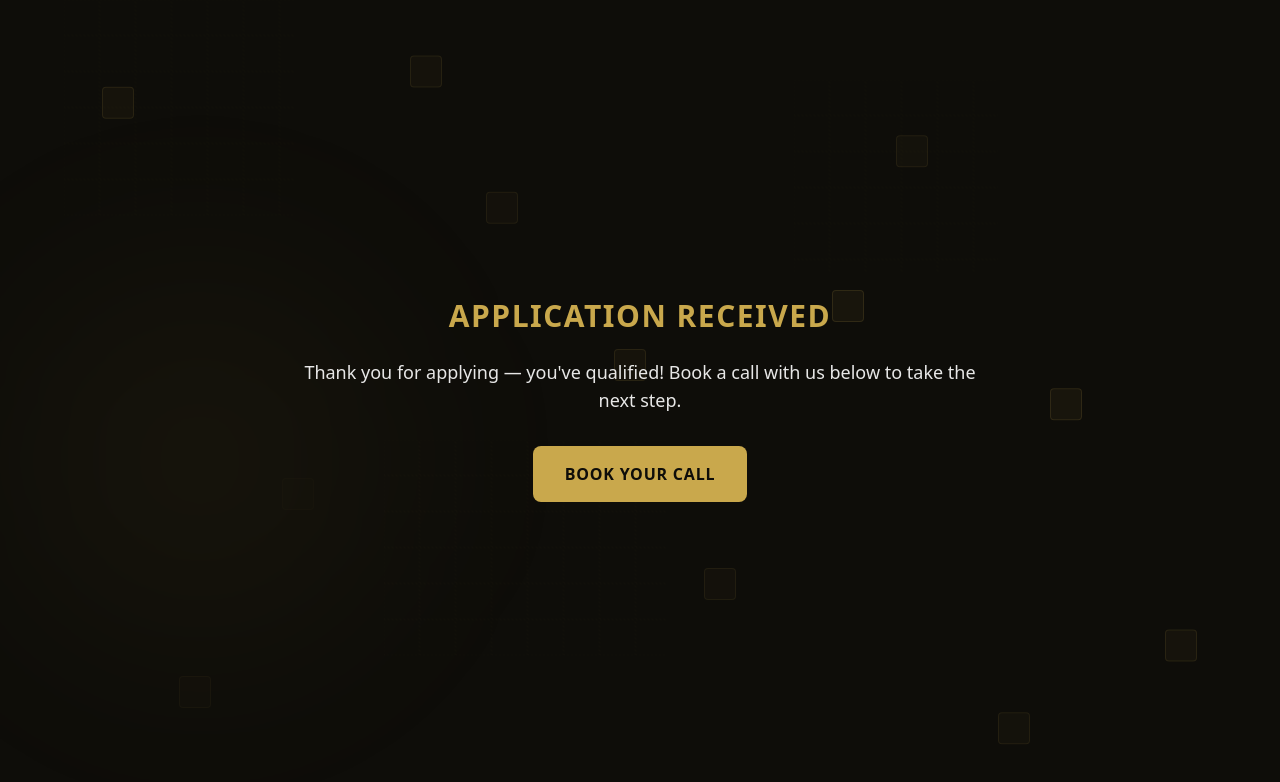
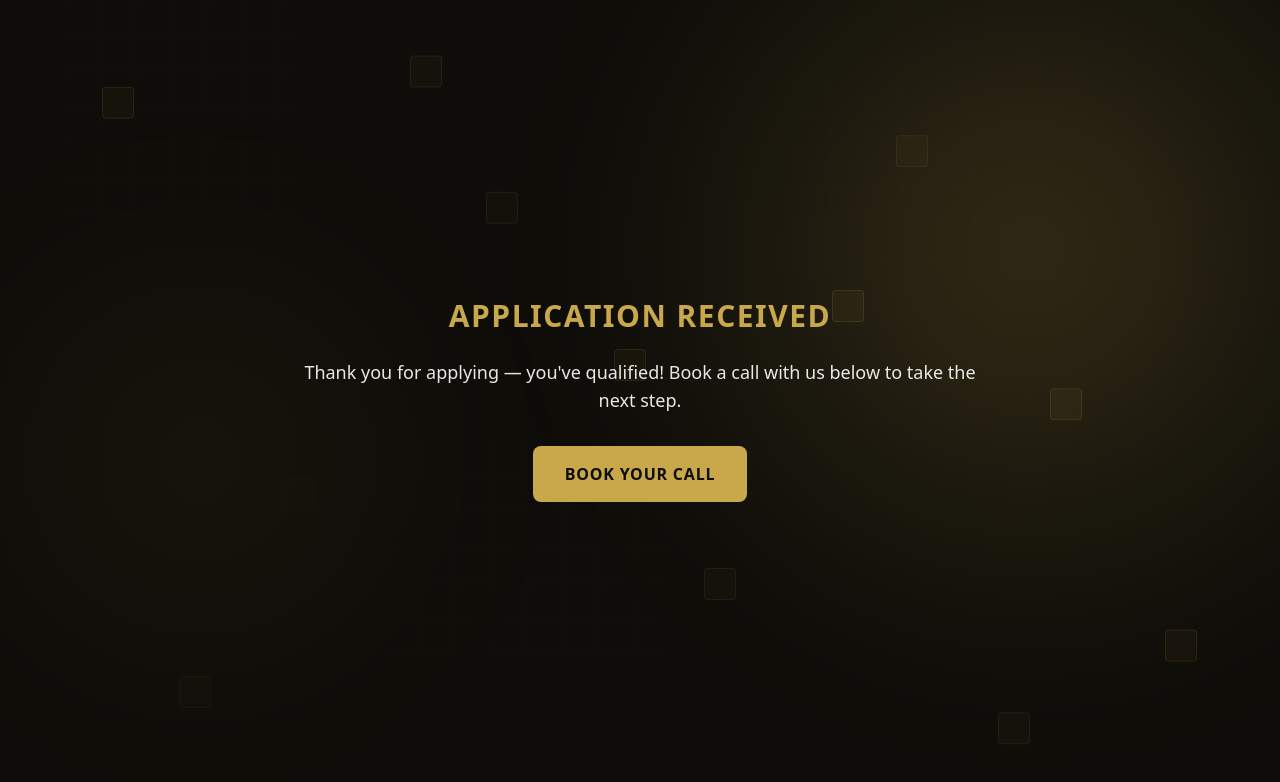
Before and after one commit to cypriano07-afk/cyecom, a Next.js app: page /qualified in a window 1280 px wide. Shown: the top 782 px of the page. Built offline with nearby package versions, Linux system fonts and the light colour scheme.

Commit message:
Update page.tsx

```diff
--- a/app/qualified/page.tsx
+++ b/app/qualified/page.tsx
@@ -8,6 +8,13 @@ export default function QualifiedPage() {
   return (
     <main className="bg-[#0E0D09] min-h-screen flex flex-col items-center justify-center px-4 md:px-6 py-20 text-center relative overflow-hidden">
       <FloatingGrid />
+      <div
+        className="absolute right-[-200px] top-[-200px] w-[900px] h-[900px] rounded-full pointer-events-none z-0"
+        style={{
+          background: "radial-gradient(circle, rgba(201,168,76,0.22) 0%, rgba(201,168,76,0.08) 40%, transparent 70%)",
+          filter: "blur(80px)",
+        }}
+      />
       <div className="relative z-10 max-w-2xl mx-auto flex flex-col items-center gap-6">
         <h1 className="text-[#C9A84C] font-bold text-xl md:text-2xl lg:text-3xl uppercase tracking-wider">
           Application Received
```
